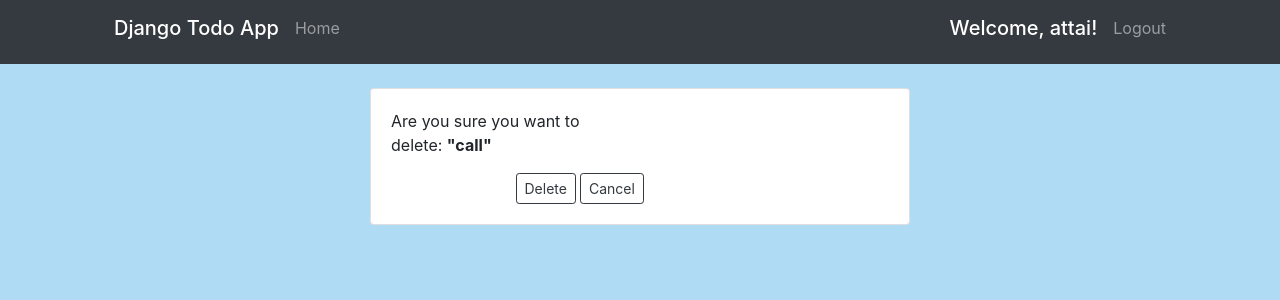
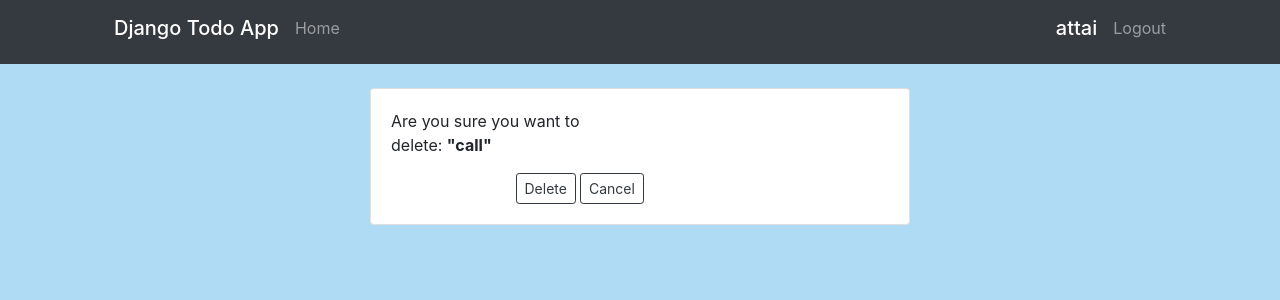
Before and after one commit to DonAttai/todo-app, a Django app: page /delete/25/ in a window 1280 px wide. Shown: the top 300 px of the page. Run offline with Django 3.2, Linux system fonts and the light colour scheme; a user stored in the database is signed in; data comes from the database, SQL or seed files in the repository; both versions use the stored data as it was after the commit; some libraries are stand-ins or nearby versions.

Commit message:
modified navbar

```diff
--- a/tasks/templates/tasks/navbar.html
+++ b/tasks/templates/tasks/navbar.html
@@ -17,7 +17,7 @@
       </div>
 
       <div class="navbar-nav ml-auto">
-        <h5 class="nav-link active">Welcome, {{request.user}}!</h5>
+        <h5 class="nav-link active">{{request.user}}</h5>
         <a class="nav-link" href="{% url 'logout' %}">Logout</a>
       </div>
 
```
Also changed, not shown: db.sqlite3.
